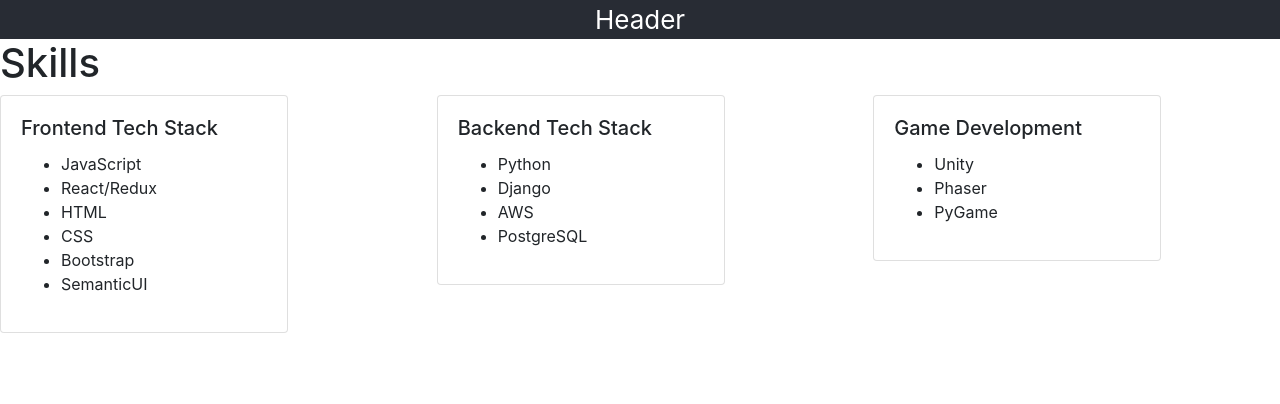
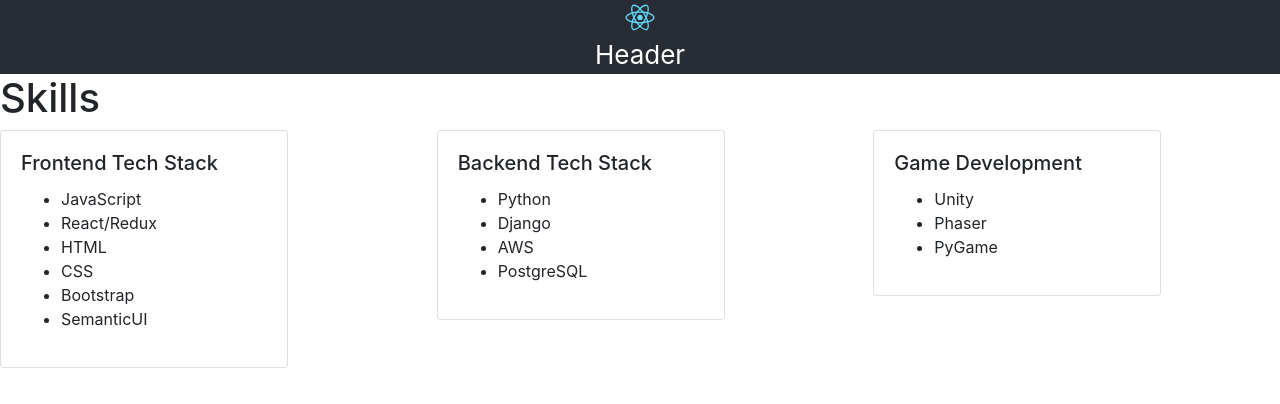
Before and after one commit to firuza/django-react, a React (Create React App) app in the folder myproject/frontend/: page / in a window 1280 px wide. Shown: the top 404 px of the page. Built offline with nearby package versions, Linux system fonts and the light colour scheme.

Commit message:
add logo in header

```diff
--- a/myproject/frontend/src/components/Header.js
+++ b/myproject/frontend/src/components/Header.js
@@ -6,6 +6,7 @@
   return (
     <div className="App">
       <header className="App-header">
+        <img src={logo} alt="logo" width="50px"/>
         Header
       </header>
     </div>
```
